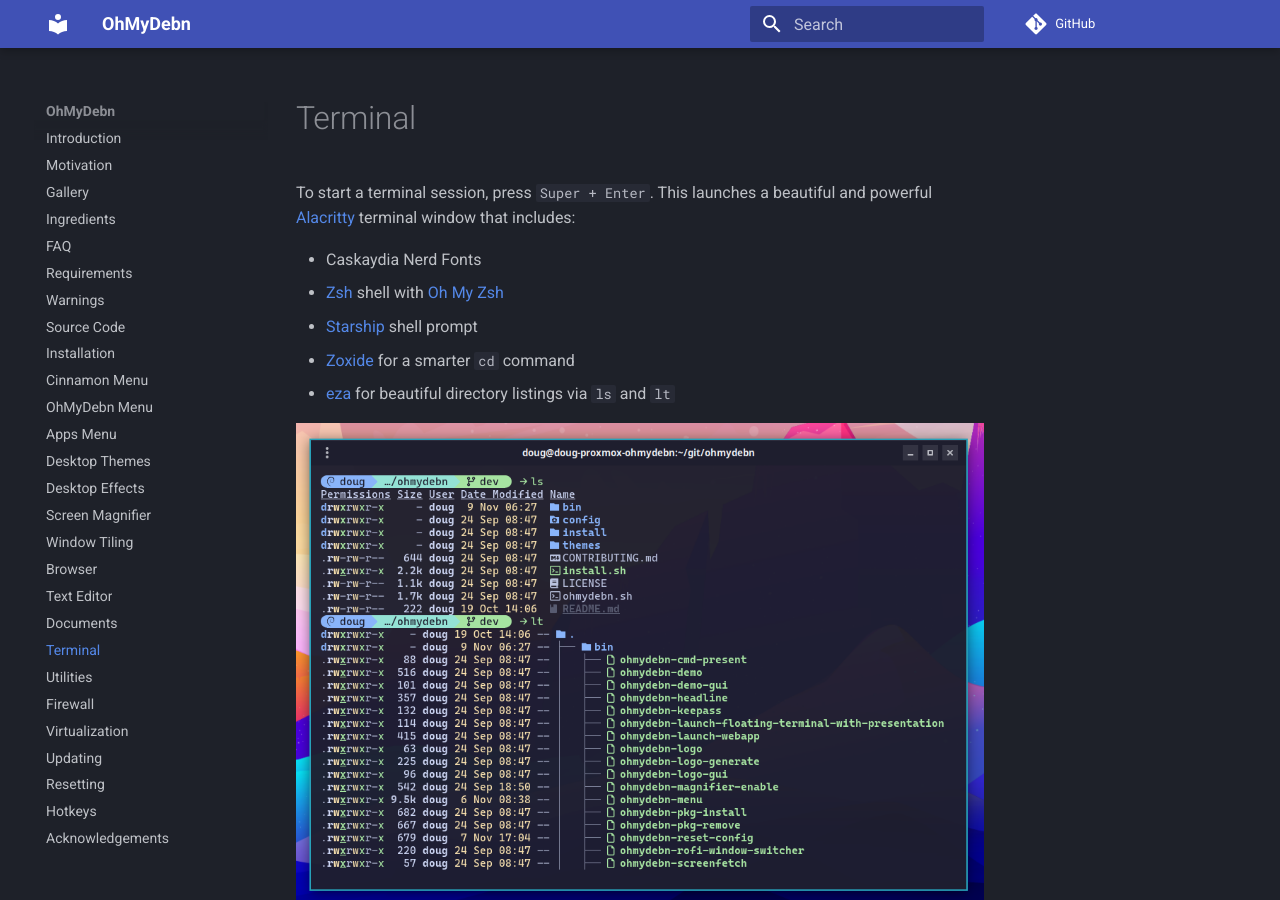
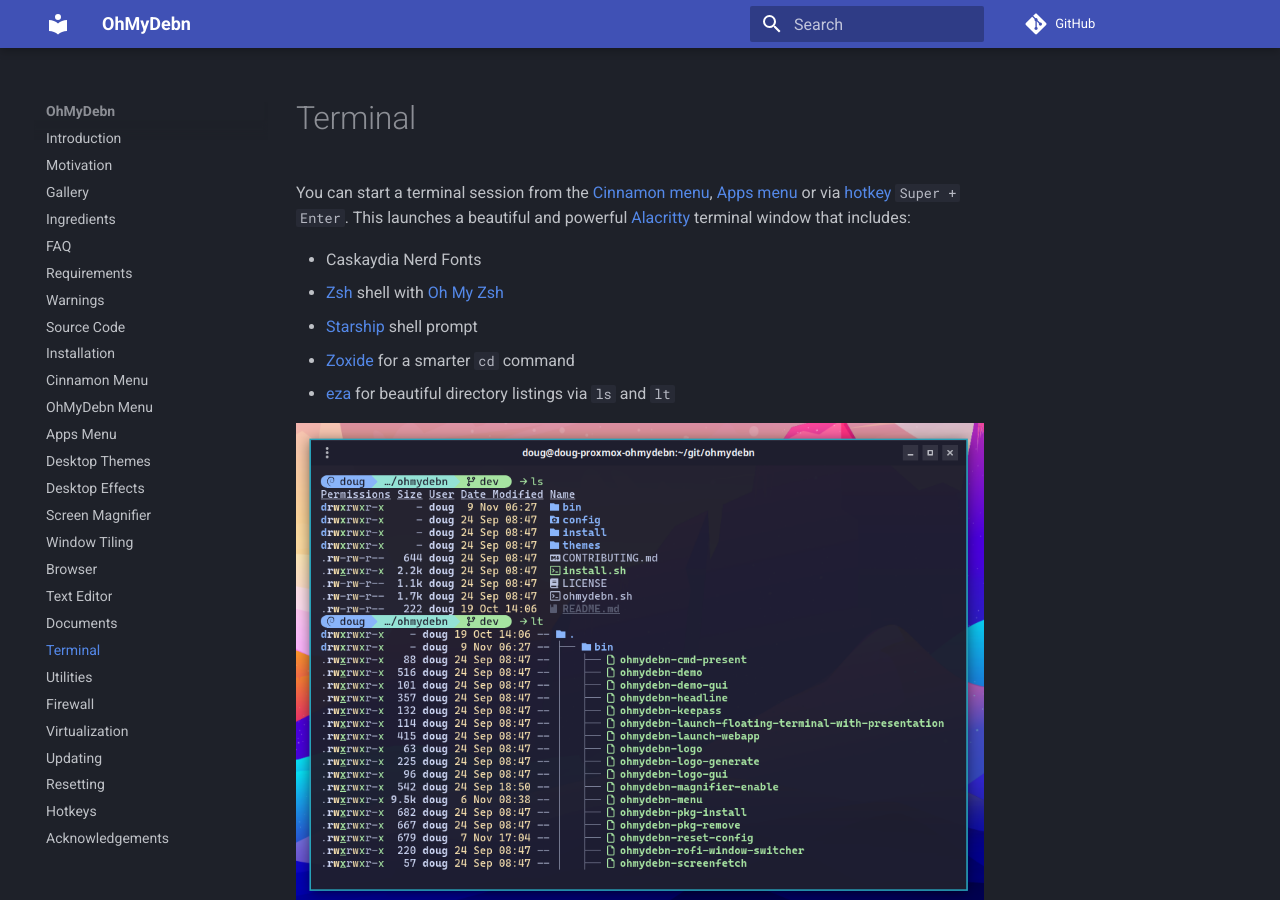
Before and after one commit to dougburks/ohmydebn-docs, an MkDocs documentation site: the page built from docs/terminal.md, in a window 1280 px wide and 900 px high. Built offline with MkDocs 1.6.1 and Material for MkDocs 9.7.7, drawn with Linux system fonts in a browser that asks for light colours; comment, search, counter and statistics services are not loaded.

Commit message:
add links

```diff
--- a/docs/terminal.md
+++ b/docs/terminal.md
@@ -1,4 +1,4 @@
-To start a terminal session, press `Super + Enter`. This launches a beautiful and powerful [Alacritty](https://alacritty.org) terminal window that includes:
+You can start a terminal session from the [Cinnamon menu](cinnamon-menu.md), [Apps menu](apps-menu.md) or via [hotkey](hotkey.md) `Super + Enter`. This launches a beautiful and powerful [Alacritty](https://alacritty.org) terminal window that includes:
 
 - Caskaydia Nerd Fonts
 - [Zsh](https://en.wikipedia.org/wiki/Z_shell) shell with [Oh My Zsh](https://ohmyz.sh/)
```
